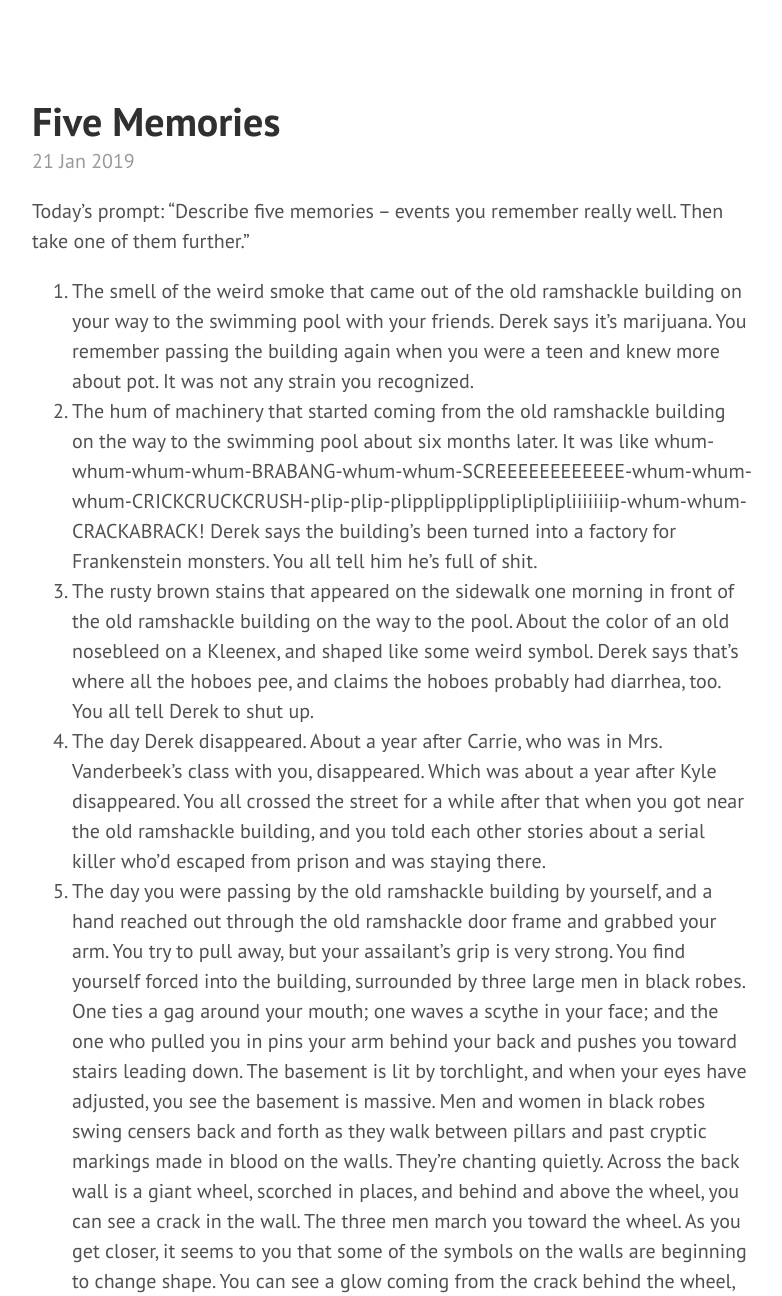
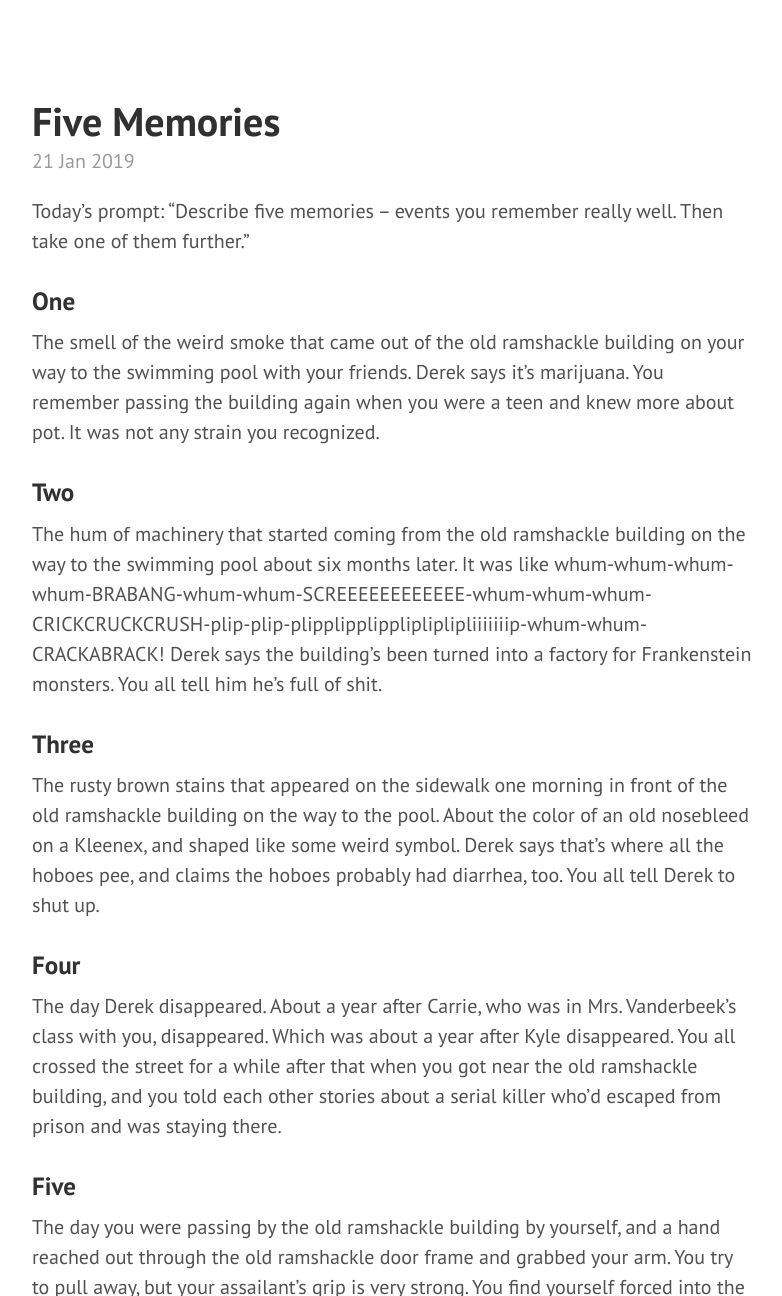
Before and after one commit to LoraV/LoraV.github.io, a Jekyll site: the page built from _posts/2019-01-21-memories.markdown, in a window 1280 px wide and 1400 px high, cut to the strip 104-1400 px from the top of the window. Shown: the whole strip, without its empty margins (428-1210 px from the left). Built offline with Jekyll 4.4.1, drawn with Linux system fonts in a browser that asks for light colours.

Commit message:
five memories post

```diff
--- a/_posts/2019-01-21-memories.markdown
+++ b/_posts/2019-01-21-memories.markdown
@@ -6,11 +6,16 @@ categories: death scenes
 ---
 Today's prompt: "Describe five memories -- events you remember really well. Then take one of them further."
 
-1. The smell of the weird smoke that came out of the old ramshackle building on your way to the swimming pool with your friends. Derek says it’s marijuana. You remember passing the building again when you were a teen and knew more about pot. It was not any strain you recognized.
-2. The hum of machinery that started coming from the old ramshackle building on the way to the swimming pool about six months later. It was like whum-whum-whum-whum-BRABANG-whum-whum-SCREEEEEEEEEEEE-whum-whum-whum-CRICKCRUCKCRUSH-plip-plip-plipplipplipplipliplipliiiiiiip-whum-whum-CRACKABRACK! Derek says the building’s been turned into a factory for Frankenstein monsters. You all tell him he’s full of shit.
-3. The rusty brown stains that appeared on the sidewalk one morning in front of the old ramshackle building on the way to the pool. About the color of an old nosebleed on a Kleenex, and shaped like some weird symbol. Derek says that’s where all the hoboes pee, and claims the hoboes probably had diarrhea, too. You all tell Derek to shut up.
-4. The day Derek disappeared. About a year after Carrie, who was in Mrs. Vanderbeek’s class with you, disappeared. Which was about a year after Kyle disappeared. You all crossed the street for a while after that when you got near the old ramshackle building, and you told each other stories about a serial killer who’d escaped from prison and was staying there.
-5. The day you were passing by the old ramshackle building by yourself, and a hand reached out through the old ramshackle door frame and grabbed your arm.
+### One
+The smell of the weird smoke that came out of the old ramshackle building on your way to the swimming pool with your friends. Derek says it’s marijuana. You remember passing the building again when you were a teen and knew more about pot. It was not any strain you recognized.
+### Two
+The hum of machinery that started coming from the old ramshackle building on the way to the swimming pool about six months later. It was like whum-whum-whum-whum-BRABANG-whum-whum-SCREEEEEEEEEEEE-whum-whum-whum-CRICKCRUCKCRUSH-plip-plip-plipplipplipplipliplipliiiiiiip-whum-whum-CRACKABRACK! Derek says the building’s been turned into a factory for Frankenstein monsters. You all tell him he’s full of shit.
+### Three
+The rusty brown stains that appeared on the sidewalk one morning in front of the old ramshackle building on the way to the pool. About the color of an old nosebleed on a Kleenex, and shaped like some weird symbol. Derek says that’s where all the hoboes pee, and claims the hoboes probably had diarrhea, too. You all tell Derek to shut up.
+### Four
+The day Derek disappeared. About a year after Carrie, who was in Mrs. Vanderbeek’s class with you, disappeared. Which was about a year after Kyle disappeared. You all crossed the street for a while after that when you got near the old ramshackle building, and you told each other stories about a serial killer who’d escaped from prison and was staying there.
+### Five
+The day you were passing by the old ramshackle building by yourself, and a hand reached out through the old ramshackle door frame and grabbed your arm.
 You try to pull away, but your assailant’s grip is very strong. You find yourself forced into the building, surrounded by three large men in black robes. One ties a gag around your mouth; one waves a scythe in your face; and the one who pulled you in pins your arm behind your back and pushes you toward stairs leading down.
 The basement is lit by torchlight, and when your eyes have adjusted, you see the basement is massive. Men and women in black robes swing censers back and forth as they walk between pillars and past cryptic markings made in blood on the walls. They’re chanting quietly. Across the back wall is a giant wheel, scorched in places, and behind and above the wheel, you can see a crack in the wall.
 The three men march you toward the wheel. As you get closer, it seems to you that some of the symbols on the walls are beginning to change shape. You can see a glow coming from the crack behind the wheel, and there are voices coming from it. Unearthly voices.
```
